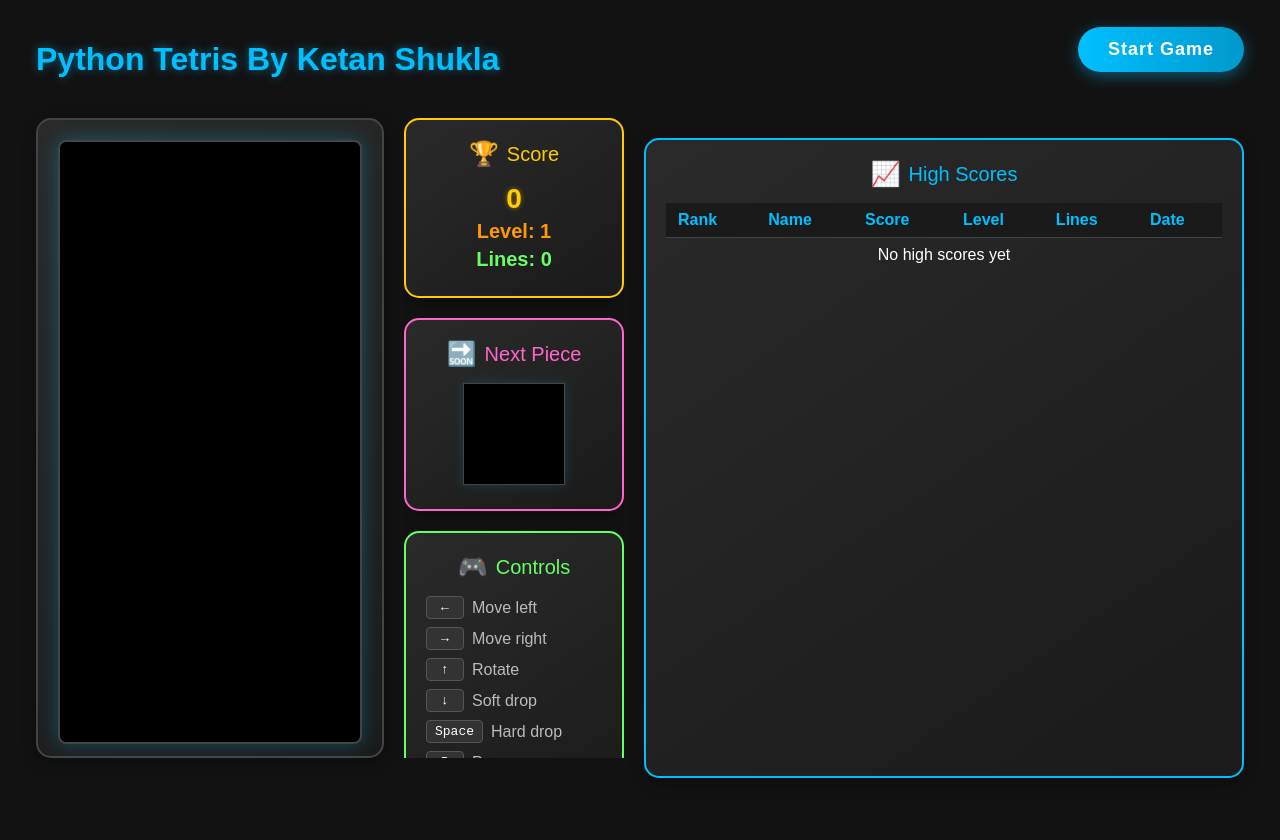
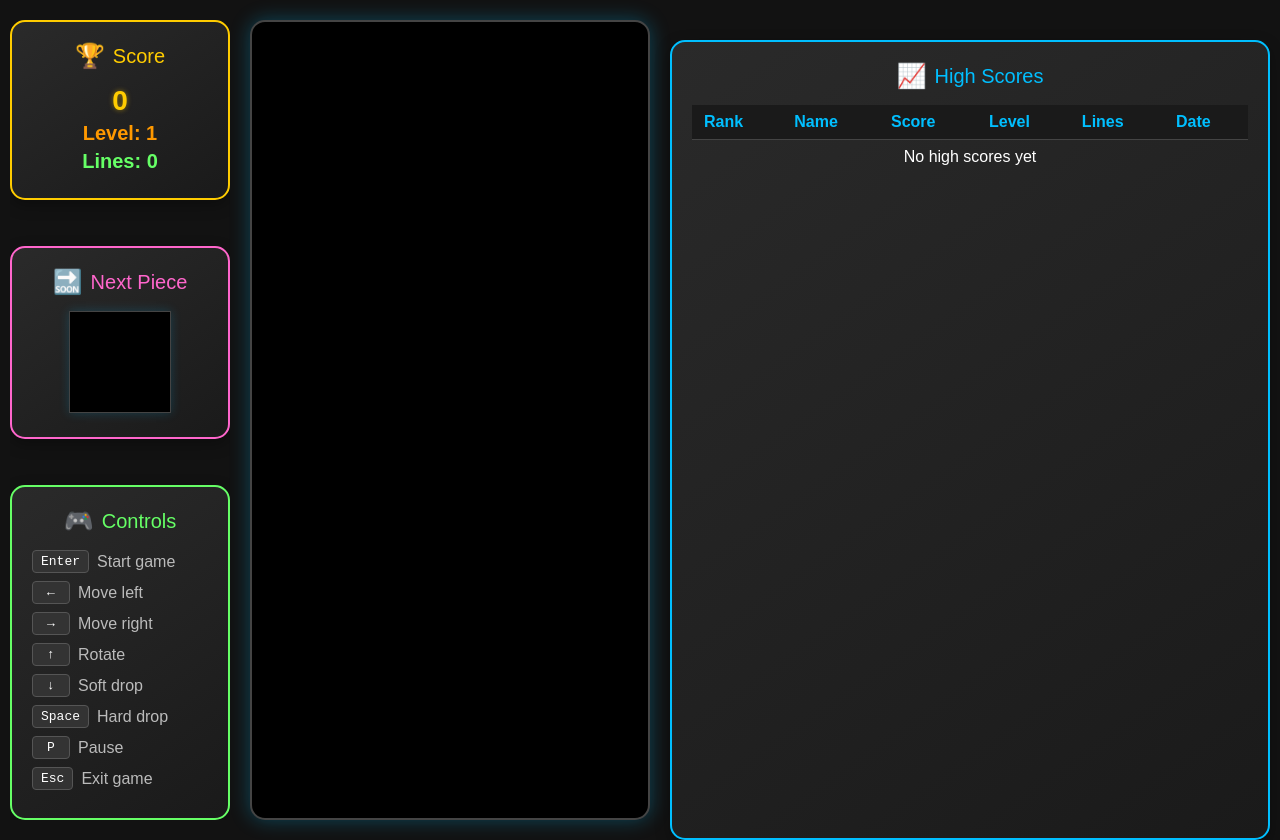
Before and after one commit to ketankshukla/tetris, a website: page index.html in a window 1280 px wide. Before the commit the page ends 818 px from the top, so only its background shows below. Drawn offline with Linux system fonts and the light colour scheme.

Commit message:
panels height adjustment 1

```diff
--- a/index.html
+++ b/index.html
@@ -13,80 +13,51 @@
             padding: 0;
             display: flex;
             justify-content: center;
-            align-items: center;
+            align-items: flex-start;
             min-height: 100vh;
         }
 
         .container {
             text-align: center;
             max-width: 1500px;
-            padding: 20px;
+            padding: 0;
             margin: 0 auto;
-        }
-
-        h1 {
-            color: #00bfff;
-            margin-bottom: 20px;
-            text-shadow: 0 0 10px rgba(0, 191, 255, 0.5);
         }
 
         .game-container {
             display: flex;
             justify-content: space-between;
+            align-items: flex-start;
             gap: 20px;
-            margin-bottom: 20px;
-        }
-
-        .game-column {
-            display: flex;
-            flex-direction: column;
-            align-items: center;
-            background: linear-gradient(145deg, #2a2a2a, #1a1a1a);
-            border-radius: 15px;
-            border: 2px solid #444444;
-            padding: 20px;
-            box-shadow: 0 5px 15px rgba(0, 0, 0, 0.3);
-            transition: transform 0.2s, box-shadow 0.2s;
-            height: 640px;
-            box-sizing: border-box;
-        }
-
-        .game-column:hover {
-            transform: translateY(-5px);
-            box-shadow: 0 8px 20px rgba(0, 0, 0, 0.4);
-        }
-
-        #tetris-canvas {
-            background-color: #000000;
-            border: 2px solid #444444;
-            box-shadow: 0 0 20px rgba(0, 191, 255, 0.3);
-            border-radius: 8px;
-        }
-
-        #next-piece-canvas {
-            background-color: #000000;
-            border: 1px solid #444444;
-            box-shadow: 0 0 10px rgba(0, 191, 255, 0.2);
+            margin: 0;
         }
 
         .game-info {
             display: flex;
             flex-direction: column;
+            justify-content: space-between;
             align-items: flex-start;
-            gap: 20px;
             width: 220px;
-            height: 640px;
+            height: 800px;
             box-sizing: border-box;
-            overflow-y: auto;
+            overflow-y: hidden;
+            margin-top: 20px;
+            padding: 0;
+        }
+
+        .score-container, .next-piece, .controls {
+            width: 100%;
+            box-sizing: border-box;
         }
 
         .high-scores-column {
             width: 600px;
+            margin-top: 20px;
         }
 
         .high-scores {
             border-color: #00bfff;
-            height: 640px;
+            height: 800px;
             display: flex;
             flex-direction: column;
             box-sizing: border-box;
@@ -420,20 +391,28 @@
             align-items: center;
             margin-bottom: 20px;
         }
+
+        #tetris-canvas {
+            background-color: #000000;
+            border: 2px solid #444444;
+            box-shadow: 0 0 20px rgba(0, 191, 255, 0.3);
+            border-radius: 15px;
+            height: 800px;
+            width: 400px;
+            box-sizing: border-box;
+            display: block;
+        }
+
+        #next-piece-canvas {
+            background-color: #000000;
+            border: 1px solid #444444;
+            box-shadow: 0 0 10px rgba(0, 191, 255, 0.2);
+        }
     </style>
 </head>
 <body>
     <div class="container">
-        <div class="header">
-            <h1>Python Tetris By Ketan Shukla</h1>
-            <button id="start-button">Start Game</button>
-        </div>
         <div class="game-container">
-            <!-- Game Board Column -->
-            <div class="game-column">
-                <canvas id="tetris-canvas" width="300" height="600"></canvas>
-            </div>
-
             <!-- Game Info Column -->
             <div class="game-info">
                 <div class="score-container">
@@ -457,6 +436,10 @@
                         <span class="panel-emoji">🎮</span>
                         Controls
                     </div>
+                    <p>
+                        <span class="controls-key">Enter</span>
+                        <span class="controls-action">Start game</span>
+                    </p>
                     <p>
                         <span class="controls-key">←</span>
                         <span class="controls-action">Move left</span>
@@ -486,6 +469,11 @@
                         <span class="controls-action">Exit game</span>
                     </p>
                 </div>
+            </div>
+
+            <!-- Game Board Column -->
+            <div style="margin-top: 20px;">
+                <canvas id="tetris-canvas" width="400" height="800"></canvas>
             </div>
 
             <!-- High Scores Column -->
@@ -574,7 +562,6 @@
         const scoreElement = document.getElementById('score');
         const levelElement = document.getElementById('level');
         const linesElement = document.getElementById('lines');
-        const startButton = document.getElementById('start-button');
 
         // Game state variables
         let board = [];
@@ -870,7 +857,6 @@
 
             // Update UI
             updateScore();
-            startButton.textContent = 'Start Game';
         }
 
         // Generate the next piece
@@ -1070,6 +1056,36 @@
             }
         }
 
+        // Initialize the game
+        function init() {
+            // Load high scores
+            loadHighScores();
+
+            // Display welcome message and instructions
+            ctx.fillStyle = '#000000';
+            ctx.fillRect(0, 0, canvas.width, canvas.height);
+
+            // Draw title
+            ctx.fillStyle = '#00bfff';
+            ctx.font = 'bold 30px Arial';
+            ctx.textAlign = 'center';
+            ctx.fillText('TETRIS', canvas.width / 2, canvas.height / 3);
+
+            // Draw instructions
+            ctx.fillStyle = '#FFFFFF';
+            ctx.font = '18px Arial';
+            ctx.fillText('Press ENTER to start', canvas.width / 2, canvas.height / 2);
+
+            // Draw controls summary
+            ctx.font = '14px Arial';
+            ctx.fillText('← → : Move', canvas.width / 2, canvas.height / 2 + 40);
+            ctx.fillText('↑ : Rotate', canvas.width / 2, canvas.height / 2 + 65);
+            ctx.fillText('↓ : Soft Drop', canvas.width / 2, canvas.height / 2 + 90);
+            ctx.fillText('Space : Hard Drop', canvas.width / 2, canvas.height / 2 + 115);
+            ctx.fillText('P : Pause', canvas.width / 2, canvas.height / 2 + 140);
+            ctx.fillText('Esc : Exit', canvas.width / 2, canvas.height / 2 + 165);
+        }
+
         // Start the game
         function startGame() {
             // Reset game state
@@ -1100,8 +1116,6 @@
             }
             animationId = requestAnimationFrame(gameLoop);
 
-            // Update button text
-            startButton.textContent = 'Restart Game';
             gameRunning = true;
         }
 
@@ -1163,46 +1177,42 @@
         }
 
         // Event listeners
-        startButton.addEventListener('click', startGame);
+        document.addEventListener('keydown', (event) => {
+            if (event.key === 'Enter' && !gameRunning) {
+                startGame();
+            }
 
-        document.addEventListener('keydown', (event) => {
             if (!gameRunning) return;
 
-            switch (event.key) {
-                case 'ArrowLeft':
-                    moveLeft();
-                    event.preventDefault();
-                    break;
-                case 'ArrowRight':
-                    moveRight();
-                    event.preventDefault();
-                    break;
-                case 'ArrowUp':
-                    rotate();
-                    event.preventDefault();
-                    break;
-                case 'ArrowDown':
-                    moveDown();
-                    event.preventDefault();
-                    break;
-                case ' ':
-                    hardDrop();
-                    event.preventDefault();
-                    break;
-                case 'p':
-                case 'P':
-                    togglePause();
-                    event.preventDefault();
-                    break;
-                case 'Escape':
-                    exitGame();
-                    event.preventDefault();
-                    break;
+            if (event.key === 'p' || event.key === 'P') {
+                togglePause();
+                return;
+            }
+
+            if (isPaused) {
+                return;
+            }
+
+            if (event.key === 'Escape') {
+                exitGame();
+                return;
+            }
+
+            if (event.key === 'ArrowLeft') {
+                moveLeft();
+            } else if (event.key === 'ArrowRight') {
+                moveRight();
+            } else if (event.key === 'ArrowUp') {
+                rotate();
+            } else if (event.key === 'ArrowDown') {
+                moveDown();
+            } else if (event.key === ' ') {
+                hardDrop();
             }
         });
 
-        // Initialize the board
-        initBoard();
+        // Initialize the game
+        init();
     </script>
 </body>
 </html>
```
